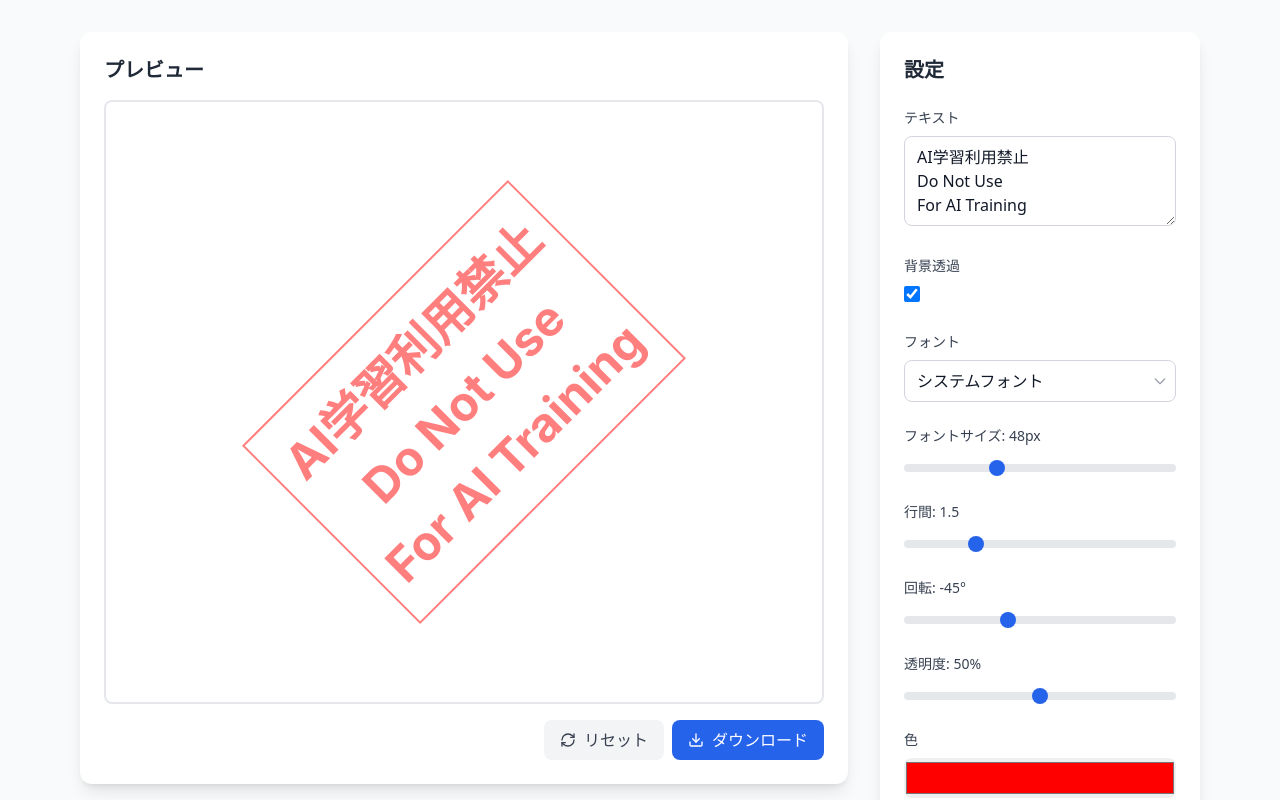
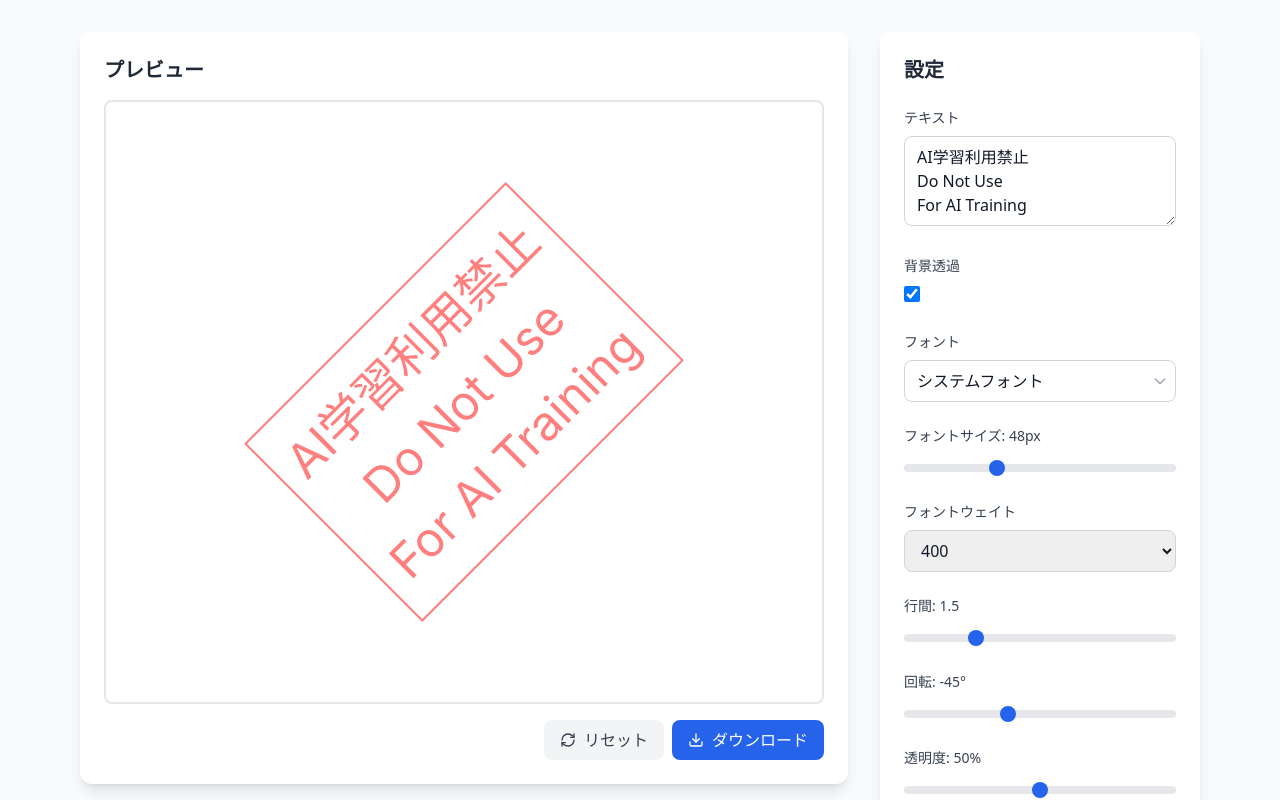
Before and after one commit to minagishl/watermark, a React (Vite) app: page / in a window 1280 px wide. Shown: the top 800 px of the page. Built offline with nearby package versions, Linux system fonts and the light colour scheme.

Commit message:
Changed to be able to specify weights

```diff
--- a/src/App.tsx
+++ b/src/App.tsx
@@ -16,6 +16,7 @@
   fontFamily:
     '-apple-system, BlinkMacSystemFont, "Segoe UI", Roboto, sans-serif',
   backgroundTransparent: true,
+  fontWeight: 400,
 };
 
 function App() {
--- a/src/components/Preview.tsx
+++ b/src/components/Preview.tsx
@@ -55,6 +55,7 @@
                   color: settings.color,
                   lineHeight: settings.lineHeight,
                   fontFamily: settings.fontFamily,
+                  fontWeight: settings.fontWeight,
                   ...getBorderStyles(),
                 }}
               >
--- a/src/components/Settings.tsx
+++ b/src/components/Settings.tsx
@@ -28,6 +28,8 @@
     "inset",
     "outset",
   ];
+
+  const fontWeights = [100, 200, 300, 400, 500, 600, 700, 800, 900];
 
   return (
     <div className={`lg:w-80 ${showSettings ? "block" : "hidden lg:block"}`}>
@@ -92,6 +94,25 @@
               }
               className="w-full"
             />
+          </div>
+
+          <div>
+            <label className="block text-sm font-medium text-gray-700 mb-2">
+              フォントウェイト
+            </label>
+            <select
+              value={settings.fontWeight}
+              onChange={(e) =>
+                onSettingsChange({ fontWeight: Number(e.target.value) })
+              }
+              className="w-full px-3 py-2 border border-gray-300 rounded-lg focus:ring-2 focus:ring-blue-500 focus:border-transparent"
+            >
+              {fontWeights.map((weight) => (
+                <option key={weight} value={weight}>
+                  {weight}
+                </option>
+              ))}
+            </select>
           </div>
 
           <div>
--- a/src/types.ts
+++ b/src/types.ts
@@ -21,4 +21,5 @@
   borderWidth: number;
   fontFamily: string;
   backgroundTransparent: boolean;
+  fontWeight: number;
 }
```
